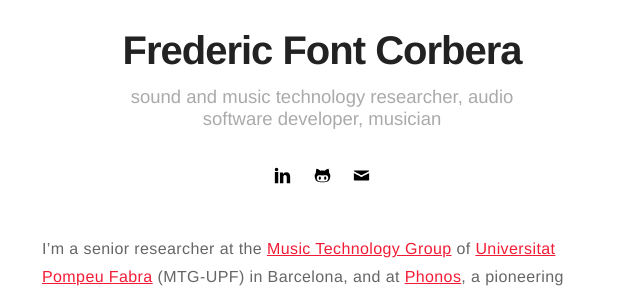
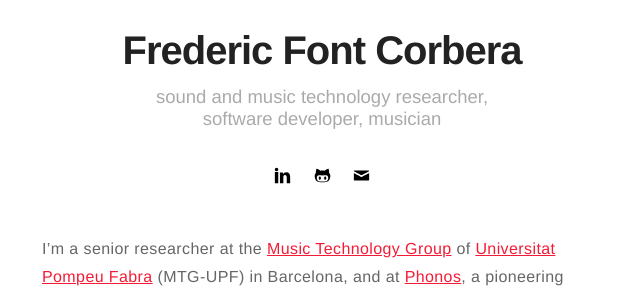
Before and after one commit to ffont/ffont.github.io, a Jekyll site: the page built from index.html, in a window 1280 px wide. Shown: the part 250-538 px from the top of the page, without its empty margins (318-958 px from the left). Built offline with Jekyll 4.4.1, drawn with Linux system fonts in a browser that asks for light colours.

Commit message:
Update _config.yml

```diff
--- a/_config.yml
+++ b/_config.yml
@@ -1,6 +1,6 @@
 # main text of home
 name: Frederic Font Corbera
-bio: sound and music technology researcher, audio software developer, musician
+bio: sound and music technology researcher, software developer, musician
 
 # twitter summary info
 description: My personal website
```
